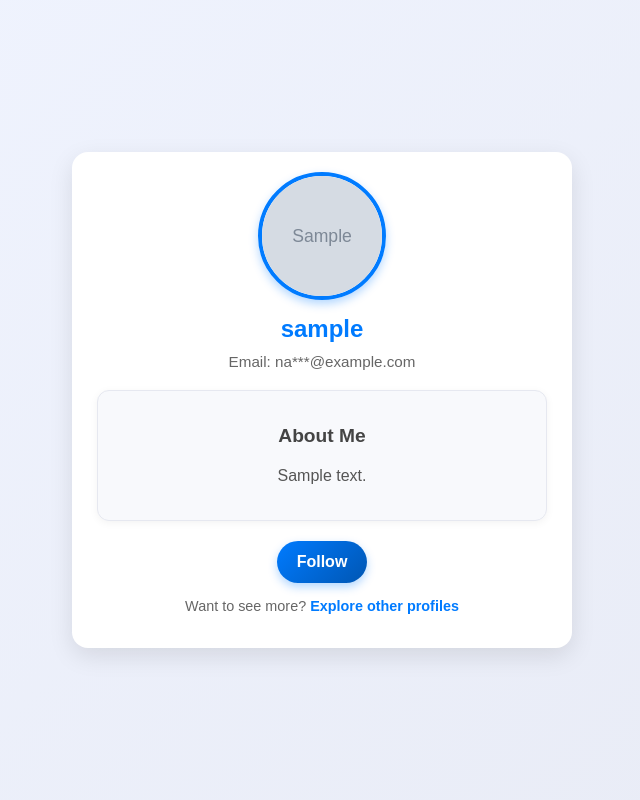
After one commit to AyushSingh1002/ThoughtTrail, a Node server app: page /follow/600000000000000000000001 in a window 1280 px wide. The commit adds this page. Shown: the whole page, without its empty margins (318-958 px from the left). Run offline with Node 20, Linux system fonts and the light colour scheme; tables that the repository leaves empty hold one stand-in row (values such as "Sample post"); grey boxes marked "Sample" are stand-in pictures; some libraries are stand-ins or nearby versions.

Commit message:
follow page added

```diff
--- a/routes/index.js
+++ b/routes/index.js
@@ -8,6 +8,7 @@ const userSchema = require("../Model/index")
 const imagekitpk = require("../lib/imagekit")
 const {createUserToken} = require("../Services/Auth")
 const fs = require("fs")
+const { console } = require("inspector")
 
 const router = express.Router()
 
@@ -109,5 +110,29 @@ router.post("/profile/:id", checkUserAuth, upload.single("file-input"), async (r
     res.status(500).json({ message: "Error updating profile", error: error.message });
   }
 });
+router.get("/follow/:id", checkUserAuth, async (req, res) => {
+  try {
+      const userId = req.params.id; // Directly extract the ID from params
+      console.log("123", userId);
+
+      // Fetch user details using the ID
+      const currentUser = await userSchema.findById(userId);
+      console.log(currentUser);
+
+      if (!currentUser) {
+          return res.status(404).send("User not found");
+      }
+
+      // Render the user page with the fetched user details
+      return res.render("userPage", {
+          curUser: currentUser,
+          user: req.user,
+      });
+  } catch (error) {
+      console.error("Error fetching user:", error);
+      return res.status(500).send("Internal Server Error");
+  }
+});
+
 
 module.exports = {router}
--- a/views/blog.ejs
+++ b/views/blog.ejs
@@ -305,7 +305,8 @@
                 <img
                   src="<%= comment.creater.ProfilePic %>"
                   alt="<%= comment.creater.userName %>"
-                  style="width: 50px; height: 50px; border-radius: 50%; object-fit: cover; margin-right: 15px;"
+                  onclick="window.location.href='/follow/<%= comment.creater._id %>'"
+                  style="width: 50px; height: 50px; border-radius: 50%; object-fit: cover; margin-right: 15px; cursor: pointer;"
                 />
 
                 <!-- Comment Details -->
--- /dev/null
+++ b/views/userPage.ejs
@@ -0,0 +1,222 @@
+<!DOCTYPE html>
+<html lang="en">
+<head>
+  <meta charset="UTF-8">
+  <meta name="viewport" content="width=device-width, initial-scale=1.0">
+  <title>Follow Page</title>
+  <style>
+    /* Global Styles */
+    body {
+      margin: 0;
+      padding: 0;
+      font-family: 'Poppins', sans-serif;
+      background: linear-gradient(135deg, #f0f4ff, #e8ebf5);
+      color: #333;
+      display: flex;
+      justify-content: center;
+      align-items: center;
+      min-height: 100vh;
+    }
+
+    .container {
+      max-width: 450px;
+      width: 90%;
+      background: #ffffff;
+      border-radius: 16px;
+      box-shadow: 0 8px 24px rgba(0, 0, 0, 0.1);
+      overflow: hidden;
+      padding: 20px 25px;
+      text-align: center;
+    }
+
+    /* Profile Section */
+    .profile-section {
+      margin-bottom: 20px;
+    }
+
+    .profile-pic {
+      position: relative;
+      width: 120px;
+      height: 120px;
+      margin: 0 auto;
+      border-radius: 50%;
+      border: 4px solid #007bff;
+      overflow: hidden;
+      box-shadow: 0 4px 10px rgba(0, 123, 255, 0.3);
+    }
+
+    .profile-pic img {
+      width: 100%;
+      height: 100%;
+      object-fit: cover;
+    }
+
+    .user-info {
+      margin-top: 15px;
+    }
+
+    .user-info h2 {
+      font-size: 1.5em;
+      color: #007bff;
+      margin: 10px 0;
+    }
+
+    .user-info p {
+      color: #666;
+      font-size: 0.95em;
+      margin: 5px 0;
+      word-wrap: break-word;
+    }
+
+    /* Bio Section */
+    .bio-section {
+      background: #f8f9fc;
+      border: 1px solid #e6e8f0;
+      border-radius: 12px;
+      padding: 15px;
+      margin: 20px 0;
+      box-shadow: 0 2px 8px rgba(0, 0, 0, 0.05);
+    }
+
+    .bio-section h3 {
+      margin-bottom: 10px;
+      font-size: 1.2em;
+      color: #444;
+    }
+
+    .bio-section p {
+      font-size: 1em;
+      color: #555;
+      line-height: 1.6;
+      word-wrap: break-word;
+    }
+
+    /* Follow Button */
+    .btn-follow {
+      display: inline-block;
+      padding: 12px 20px;
+      font-size: 1em;
+      font-weight: 600;
+      background: linear-gradient(135deg, #007bff, #0056b3);
+      color: #fff;
+      border: none;
+      border-radius: 25px;
+      cursor: pointer;
+      box-shadow: 0 4px 10px rgba(0, 123, 255, 0.3);
+      transition: background 0.3s, transform 0.2s, box-shadow 0.2s;
+    }
+
+    .btn-follow:hover {
+      background: linear-gradient(135deg, #0056b3, #003e8a);
+      transform: translateY(-2px);
+      box-shadow: 0 6px 14px rgba(0, 56, 180, 0.4);
+    }
+
+    .btn-follow:active {
+      transform: translateY(0);
+      box-shadow: 0 4px 10px rgba(0, 123, 255, 0.3);
+    }
+
+    /* Footer Link */
+    .footer {
+      margin-top: 15px;
+      font-size: 0.9em;
+      color: #666;
+    }
+
+    .footer a {
+      color: #007bff;
+      text-decoration: none;
+      font-weight: 600;
+    }
+
+    .footer a:hover {
+      text-decoration: underline;
+    }
+
+    /* Responsive Design */
+    @media (max-width: 768px) {
+      .container {
+        padding: 15px 20px;
+      }
+
+      .profile-pic {
+        width: 100px;
+        height: 100px;
+      }
+
+      .user-info h2 {
+        font-size: 1.2em;
+      }
+
+      .bio-section h3 {
+        font-size: 1em;
+      }
+
+      .bio-section p {
+        font-size: 0.9em;
+      }
+    }
+
+    @media (max-width: 480px) {
+      .profile-pic {
+        width: 80px;
+        height: 80px;
+      }
+
+      .user-info h2 {
+        font-size: 1em;
+      }
+
+      .btn-follow {
+        padding: 10px 15px;
+        font-size: 0.9em;
+      }
+      .container {
+        margin: 10px;
+      }
+    }
+  </style>
+</head>
+<body>
+  <div class="container">
+    <!-- Profile Section -->
+    <div class="profile-section">
+      <div class="profile-pic">
+        <img src="<%= curUser.ProfilePic || '/path/to/default-pic.jpg' %>" alt="Profile Picture">
+      </div>
+      <div class="user-info">
+        <h2><%= curUser.userName %></h2>
+        <p>Email: <%= curUser.email.replace(/(.{2}).+@/, '$1***@') %></p>
+      </div>
+    </div>
+
+    <!-- Bio Section -->
+    <div class="bio-section">
+      <h3>About Me</h3>
+      <p id="bio-text">
+        <%= curUser.Bio && curUser.Bio.length > 100
+          ? curUser.Bio.substring(0, 100) + '...'
+          : curUser.Bio || "This user hasn't added a bio yet." %>
+        <% if (curUser.Bio && curUser.Bio.length > 100) { %>
+          <a href="#" onclick="showFullBio(event)">Read more</a>
+        <% } %>
+      </p>
+    </div>
+
+    <!-- Follow Button -->
+    <button class="btn-follow">Follow</button>
+
+    <!-- Footer -->
+    <div class="footer">
+      <p>Want to see more? <a href="/explore">Explore other profiles</a></p>
+    </div>
+  </div>
+</body>
+<script>
+    function showFullBio(event) {
+      event.preventDefault();
+      document.getElementById('bio-text').innerHTML = `<%= curUser.Bio %>`;
+    }
+</script>
+</html>
```
